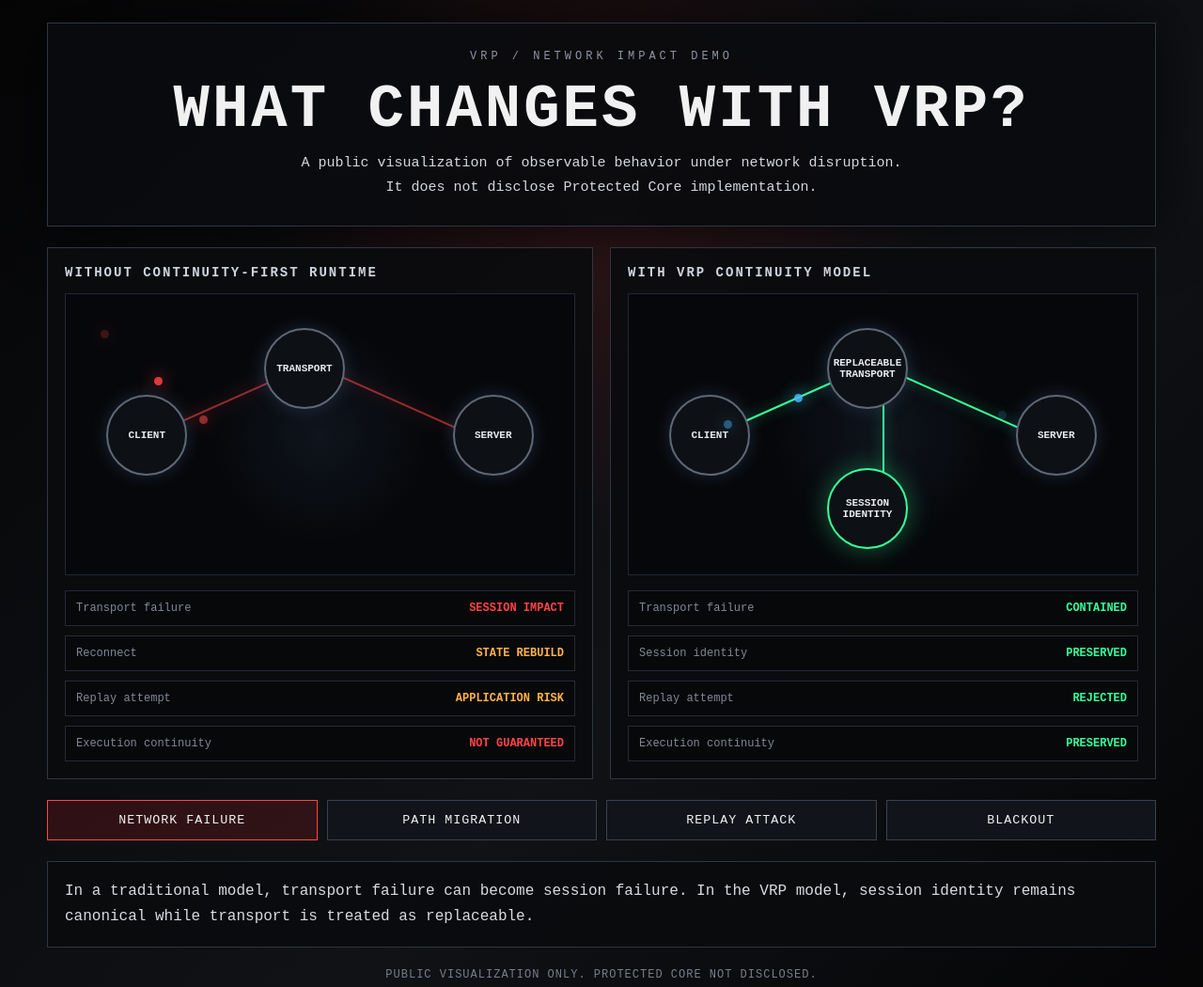
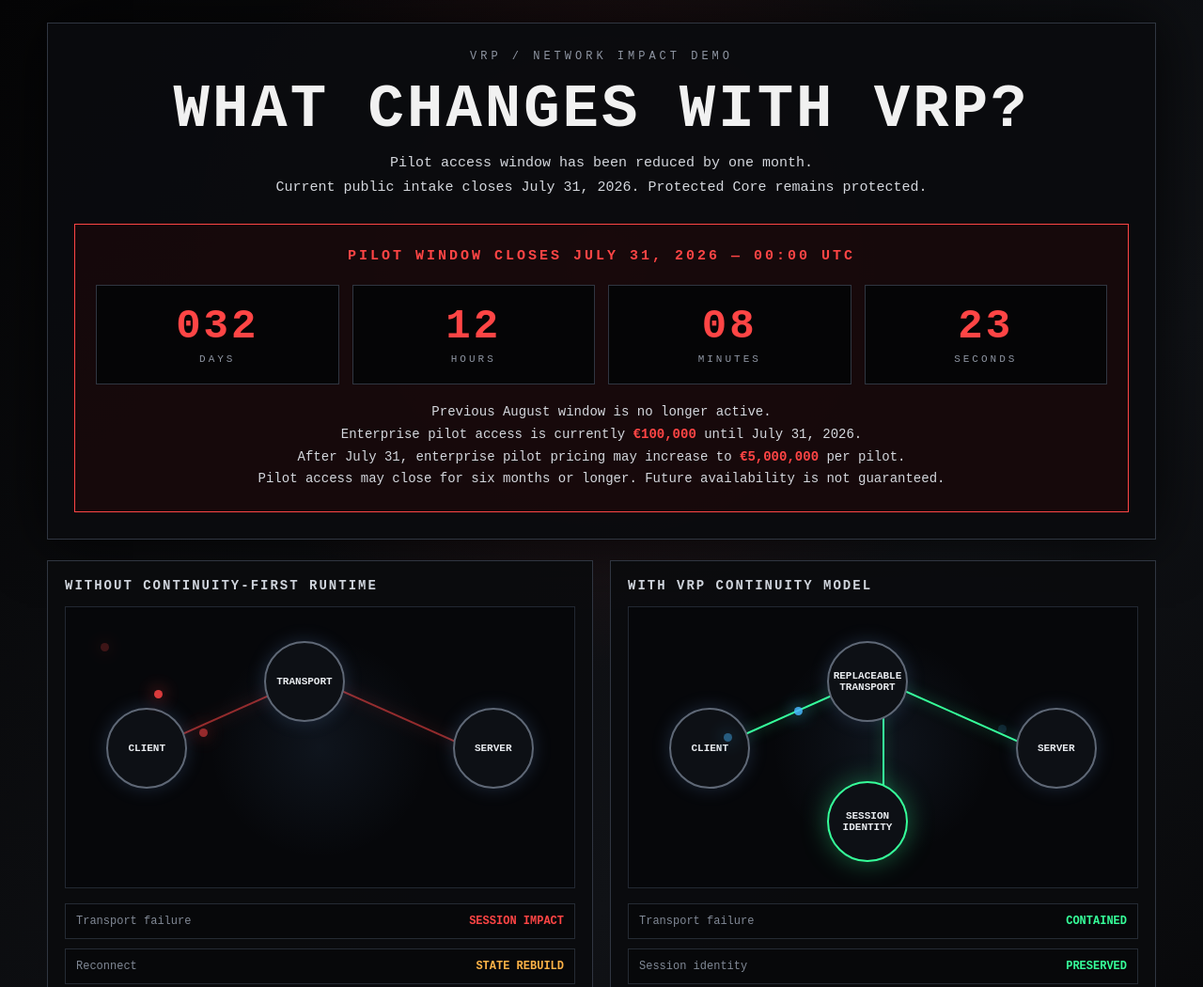
Before and after one commit to Endless33/vrp-countdown, a plain HTML site: page vrp-countdown/network-impact-demo.html in a window 1280 px wide. Shown: the top 1050 px of the page at 94% size. Drawn offline with Linux system fonts and the light colour scheme.

Commit message:
Update network-impact-demo.html

```diff
--- a/vrp-countdown/network-impact-demo.html
+++ b/vrp-countdown/network-impact-demo.html
@@ -52,6 +52,59 @@
       color: #d4d7dd;
       line-height: 1.7;
       font-size: 15px;
+    }
+
+    .deadline {
+      margin-top: 26px;
+      border: 1px solid #ff4545;
+      background: rgba(80, 0, 0, 0.18);
+      padding: 22px;
+    }
+
+    .deadline-title {
+      color: #ff4545;
+      font-weight: bold;
+      letter-spacing: 3px;
+      font-size: 15px;
+      text-transform: uppercase;
+      line-height: 1.6;
+    }
+
+    .countdown {
+      margin-top: 18px;
+      display: grid;
+      grid-template-columns: repeat(4, 1fr);
+      gap: 14px;
+    }
+
+    .countdown div {
+      border: 1px solid #303641;
+      background: #050506;
+      padding: 18px;
+    }
+
+    .countdown strong {
+      display: block;
+      color: #ff4545;
+      font-size: clamp(28px, 6vw, 44px);
+      letter-spacing: 3px;
+    }
+
+    .countdown span {
+      color: #8f96a3;
+      font-size: 11px;
+      letter-spacing: 3px;
+    }
+
+    .deadline-note {
+      margin-top: 18px;
+      color: #d4d7dd;
+      line-height: 1.7;
+      font-size: 14px;
+    }
+
+    .deadline-note strong {
+      color: #ff4545;
     }
 
     .grid {
@@ -250,6 +303,10 @@
       .controls {
         grid-template-columns: 1fr 1fr;
       }
+
+      .countdown {
+        grid-template-columns: 1fr 1fr;
+      }
     }
   </style>
 </head>
@@ -260,8 +317,40 @@
       <div class="tag">VRP / Network Impact Demo</div>
       <h1>WHAT CHANGES WITH VRP?</h1>
       <div class="sub">
-        A public visualization of observable behavior under network disruption.<br />
-        It does not disclose Protected Core implementation.
+        Pilot access window has been reduced by one month.<br />
+        Current public intake closes July 31, 2026. Protected Core remains protected.
+      </div>
+
+      <div class="deadline">
+        <div class="deadline-title">
+          Pilot window closes July 31, 2026 — 00:00 UTC
+        </div>
+
+        <div class="countdown">
+          <div>
+            <strong id="days">000</strong>
+            <span>DAYS</span>
+          </div>
+          <div>
+            <strong id="hours">00</strong>
+            <span>HOURS</span>
+          </div>
+          <div>
+            <strong id="minutes">00</strong>
+            <span>MINUTES</span>
+          </div>
+          <div>
+            <strong id="seconds">00</strong>
+            <span>SECONDS</span>
+          </div>
+        </div>
+
+        <div class="deadline-note">
+          Previous August window is no longer active.<br />
+          Enterprise pilot access is currently <strong>€100,000</strong> until July 31, 2026.<br />
+          After July 31, enterprise pilot pricing may increase to <strong>€5,000,000</strong> per pilot.<br />
+          Pilot access may close for six months or longer. Future availability is not guaranteed.
+        </div>
       </div>
     </section>
 
@@ -318,10 +407,10 @@
     </section>
 
     <section class="controls">
-      <button class="active" onclick="setMode('network')">NETWORK FAILURE</button>
-      <button onclick="setMode('migration')">PATH MIGRATION</button>
-      <button onclick="setMode('replay')">REPLAY ATTACK</button>
-      <button onclick="setMode('blackout')">BLACKOUT</button>
+      <button class="active" onclick="setMode(event, 'network')">NETWORK FAILURE</button>
+      <button onclick="setMode(event, 'migration')">PATH MIGRATION</button>
+      <button onclick="setMode(event, 'replay')">REPLAY ATTACK</button>
+      <button onclick="setMode(event, 'blackout')">BLACKOUT</button>
     </section>
 
     <section class="explain" id="explain">
@@ -366,7 +455,7 @@
       }
     };
 
-    function setMode(mode) {
+    function setMode(event, mode) {
       document.querySelectorAll("button").forEach(b => b.classList.remove("active"));
       event.target.classList.add("active");
 
@@ -376,6 +465,26 @@
       document.getElementById("v4").textContent = text[mode].v4;
       document.getElementById("explain").textContent = text[mode].explain;
     }
+
+    const deadline = new Date("2026-07-31T00:00:00Z").getTime();
+
+    function updateCountdown() {
+      const now = Date.now();
+      const diff = Math.max(0, deadline - now);
+
+      const days = Math.floor(diff / (1000 * 60 * 60 * 24));
+      const hours = Math.floor((diff / (1000 * 60 * 60)) % 24);
+      const minutes = Math.floor((diff / (1000 * 60)) % 60);
+      const seconds = Math.floor((diff / 1000) % 60);
+
+      document.getElementById("days").textContent = String(days).padStart(3, "0");
+      document.getElementById("hours").textContent = String(hours).padStart(2, "0");
+      document.getElementById("minutes").textContent = String(minutes).padStart(2, "0");
+      document.getElementById("seconds").textContent = String(seconds).padStart(2, "0");
+    }
+
+    updateCountdown();
+    setInterval(updateCountdown, 1000);
   </script>
 </body>
 </html>
```
